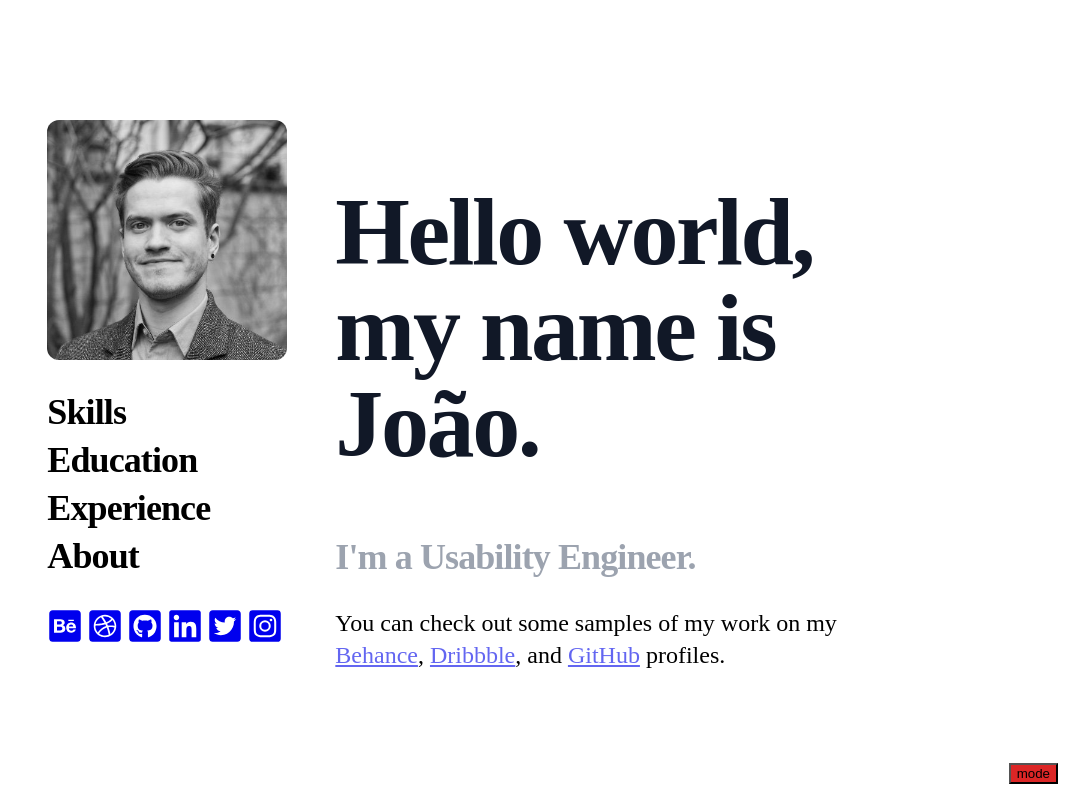
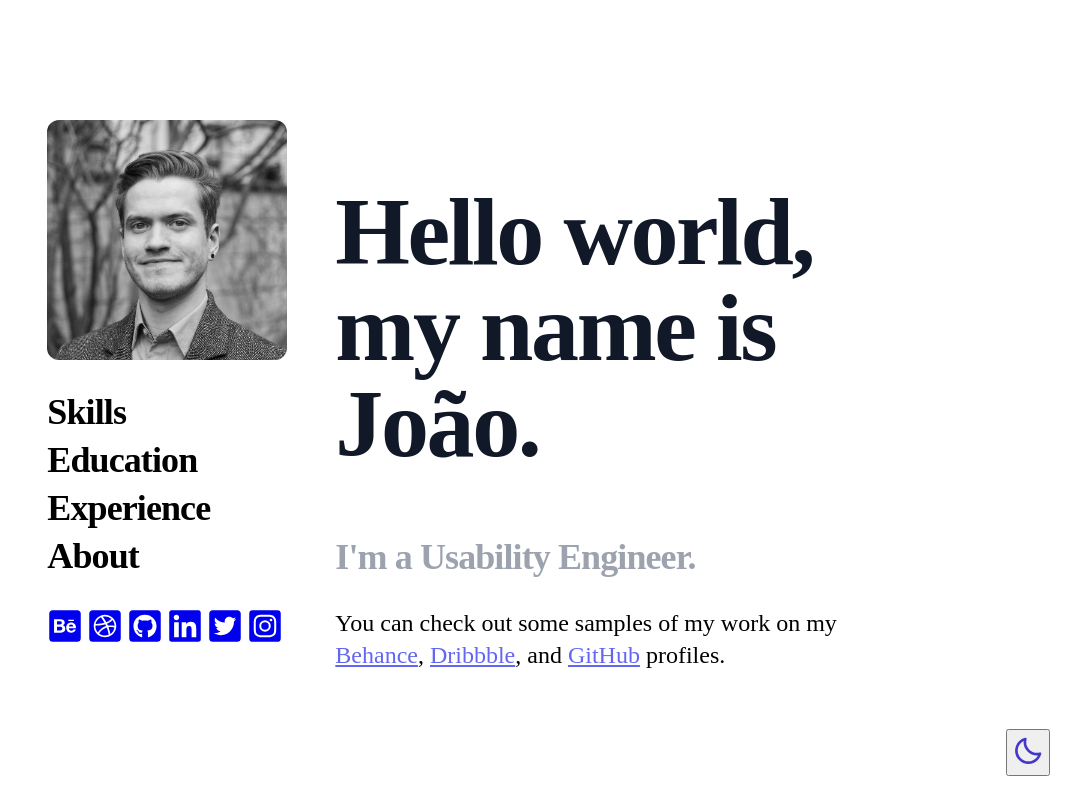
Before and after one commit to uxbyjoao/personal-website-old, a Next.js app: page / in a window 1280 px wide. Shown: the top 800 px of the page, without its empty margins (206-1280 px from the left). Built offline with nearby package versions, Linux system fonts and the light colour scheme; what @tailwindcss/typography would draw is missing.

Commit message:
Styled dark mode toggle with icons

```diff
--- a/components/ui/DarkModeToggle.js
+++ b/components/ui/DarkModeToggle.js
@@ -1,12 +1,19 @@
+import { BiSun, BiMoon } from "react-icons/bi";
+
 import styles from "./DarkModeToggle.module.css";
 
-export default function DarkModeToggle({ handleDarkModeToggle }) {
+export default function DarkModeToggle({ handleDarkModeToggle, currentMode }) {
   return (
     <button
+      title="Toggle dark mode"
       className={styles["dark-mode-toggle"]}
       onClick={handleDarkModeToggle}
     >
-      mode
+      {currentMode === "dark" ? (
+        <BiSun className={styles["icon"]} size={32} />
+      ) : (
+        <BiMoon size={32} />
+      )}
     </button>
   );
 }
--- a/components/ui/DarkModeToggle.module.css
+++ b/components/ui/DarkModeToggle.module.css
@@ -1,3 +1,7 @@
 .dark-mode-toggle {
-  @apply fixed bottom-4 right-4 bg-red-600;
+  @apply fixed bottom-6 right-6 p-1 fill-current text-indigo-700;
 }
+
+:global(.dark) .dark-mode-toggle {
+  @apply text-yellow-500;
+}
--- a/pages/_app.js
+++ b/pages/_app.js
@@ -3,7 +3,6 @@ import useDarkMode from "../hooks/useDarkMode";
 import DarkModeToggle from "../components/ui/DarkModeToggle";
 
 import "tailwindcss/tailwind.css";
-import styles from "./_app.module.css";
 
 export default function App({ Component, pageProps }) {
   const [darkMode, setDarkMode] = useDarkMode();
@@ -16,7 +15,10 @@ export default function App({ Component, pageProps }) {
   return (
     <div className={containerClassName(darkMode)}>
       <Component {...pageProps} />
-      <DarkModeToggle handleDarkModeToggle={handleDarkModeToggle} />
+      <DarkModeToggle
+        currentMode={darkMode}
+        handleDarkModeToggle={handleDarkModeToggle}
+      />
     </div>
   );
 }
```
